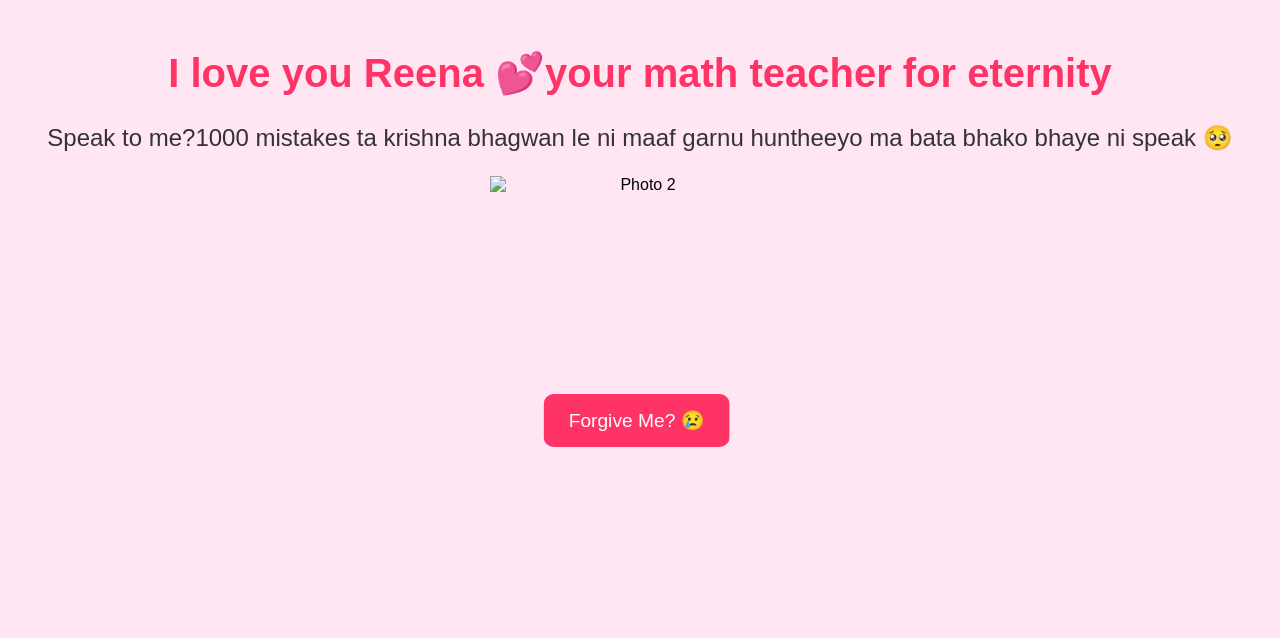
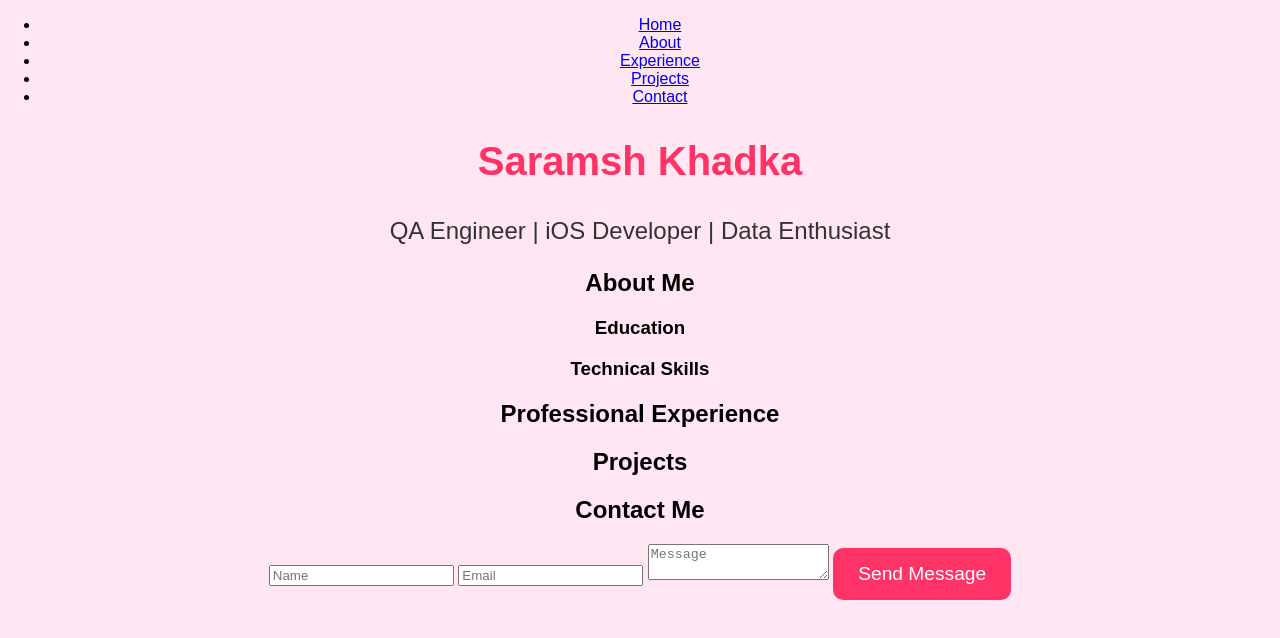
Before and after one commit to Saramsh-sudo/PortfolioWebsite, a plain HTML site: page index.html in a window 1280 px wide. Drawn offline with nearby package versions, Linux system fonts and the light colour scheme.

Commit message:
Update index.html

```diff
--- a/index.html
+++ b/index.html
@@ -1,120 +1,68 @@
+<!-- index.html -->
 <!DOCTYPE html>
 <html lang="en">
 <head>
-  <meta charset="UTF-8">
-  <meta name="viewport" content="width=device-width, initial-scale=1.0">
-  <title>I love you Reena, Speak to me 💖</title>
-  <link rel="stylesheet" href="style.css">
-  <script src="https://cdnjs.cloudflare.com/ajax/libs/gsap/3.12.2/gsap.min.js"></script>
+    <meta charset="UTF-8">
+    <meta name="viewport" content="width=device-width, initial-scale=1.0">
+    <title>Saramsh Khadka - Portfolio</title>
+    <link rel="stylesheet" href="style.css">
 </head>
 <body>
-  <div class="container">
-    <h1>I love you Reena 💕your math teacher for eternity</h1>
-    <p>Speak to me?1000 mistakes ta krishna bhagwan le ni maaf garnu huntheeyo ma bata bhako bhaye ni speak  🥺</p>
+    <nav class="navbar">
+        <ul class="nav-links">
+            <li><a href="#home">Home</a></li>
+            <li><a href="#about">About</a></li>
+            <li><a href="#experience">Experience</a></li>
+            <li><a href="#projects">Projects</a></li>
+            <li><a href="#contact">Contact</a></li>
+        </ul>
+    </nav>
 
+    <section id="home" class="hero">
+        <div class="hero-content">
+            <h1 class="animate-slide">Saramsh Khadka</h1>
+            <p class="animate-slide">QA Engineer | iOS Developer | Data Enthusiast</p>
+        </div>
+    </section>
 
-    <div id="slideshow">
-      <img src="young.png" alt="Photo 1" class="slide">
-      <img src="middle.png" alt="Photo 2" class="slide">
-      <img src="Reena.jpg" alt="Photo 3" class="slide">
-    </div>
-    <br>
+    <section id="about" class="section">
+        <h2>About Me</h2>
+        <div class="about-grid">
+            <div class="education">
+                <h3>Education</h3>
+                <!-- Add education content -->
+            </div>
+            <div class="skills">
+                <h3>Technical Skills</h3>
+                <!-- Add skills content -->
+            </div>
+        </div>
+    </section>
 
-    <button id="forgiveBtn">Forgive Me? 😢</button>
-    <div id="heartContainer"></div>
-  </div>
+    <section id="experience" class="section">
+        <h2>Professional Experience</h2>
+        <div class="timeline">
+            <!-- Add experience timeline -->
+        </div>
+    </section>
 
-  <script>
-    document.addEventListener("DOMContentLoaded", function () {
-      let button = document.getElementById("forgiveBtn");
-      let heartContainer = document.getElementById("heartContainer");
-      let slideshow = document.getElementById("slideshow");
-      let slides = document.querySelectorAll(".slide");
-      let currentSlide = 0;
+    <section id="projects" class="section">
+        <h2>Projects</h2>
+        <div class="projects-grid">
+            <!-- Add project cards -->
+        </div>
+    </section>
 
-      // Shake animation for the button
-      gsap.to(button, {
-        x: -5,
-        repeat: -1,
-        yoyo: true,
-        duration: 0.1
-      });
+    <section id="contact" class="section">
+        <h2>Contact Me</h2>
+        <form class="contact-form">
+            <input type="text" placeholder="Name">
+            <input type="email" placeholder="Email">
+            <textarea placeholder="Message"></textarea>
+            <button type="submit">Send Message</button>
+        </form>
+    </section>
 
-      // Slideshow animation
-      function showNextSlide() {
-        gsap.to(slides[currentSlide], { opacity: 0, duration: 1, onComplete: () => {
-          slides[currentSlide].style.display = "none";
-          currentSlide = (currentSlide + 1) % slides.length;
-          slides[currentSlide].style.display = "block";
-          gsap.fromTo(slides[currentSlide], { opacity: 0 }, { opacity: 1, duration: 1 });
-        }});
-      }
-
-      // Start the slideshow
-      setInterval(showNextSlide, 3000); // Change slide every 3 seconds
-
-      button.addEventListener("click", function () {
-        // Redirect to Facebook URL
-        window.location.href = "https://www.facebook.com/profile.php?id=100020285261174";
-
-        // Change button text and disable it
-        button.textContent = "Yay! You replied my text! 💖";
-        button.disabled = true;
-
-        // Generate floating hearts
-        for (let i = 0; i < 15; i++) {
-          let heart = document.createElement("div");
-          heart.innerHTML = "❤️";
-          heart.classList.add("heart");
-          heart.style.left = `${Math.random() * 100}vw`;
-          heart.style.bottom = `0px`;
-          heart.style.position = "absolute";
-
-          heartContainer.appendChild(heart);
-
-          gsap.to(heart, {
-            y: -window.innerHeight,
-            duration: 3 + Math.random(),
-            opacity: 0,
-            onComplete: () => heart.remove()
-          });
-        }
-      });
-    });
-  </script>
-
-  <style>
-    #videoContainer {
-      text-align: center;
-      margin: 20px auto;
-    }
-
-    #slideshow {
-      position: relative;
-      width: 300px;
-      height: 200px;
-      margin: 0 auto;
-    }
-
-    .slide {
-      position: absolute;
-      top: 0;
-      left: 0;
-      width: 100%;
-      height: 100%;
-      opacity: 0;
-      display: none;
-    }
-
-    .slide:first-child {
-      display: block;
-      opacity: 1;
-    }
-
-    .heart {
-      font-size: 24px;
-      position: absolute;
-    }
-  </style>
+    <script src="script.js"></script>
 </body>
 </html>
```
